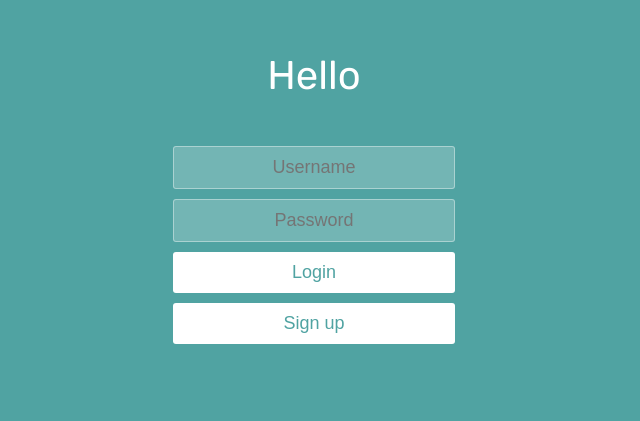
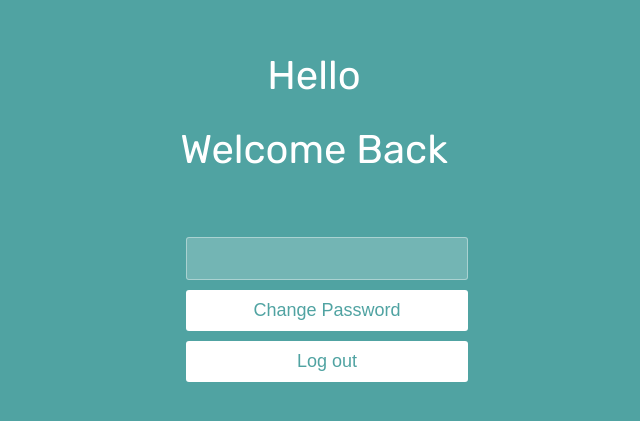
Before and after one commit to Kim-Lancaster/basic-login-project, a React (Create React App) app in the folder frontend/: page / in a window 1280 px wide. Shown: the part 183-604 px from the top of the page, without its empty margins (326-966 px from the left). Built offline with nearby package versions, Linux system fonts and the light colour scheme.

Commit message:
add profile component - not finished

```diff
--- a/frontend/src/components/App.jsx
+++ b/frontend/src/components/App.jsx
@@ -1,20 +1,20 @@
 import React, { useState } from 'react';
-import LoginForm from './LoginForm';
-import SignUpForm from './SignupForm';
+
+import Profile from './Profile';
+import LoginPage from './LoginPage';
 
 function App(){
 
-  const [signUp, setSignUp] = useState(false);
-
+  const [isLoggedIn, setLoggedIn] = useState(false);
   const [apiResponse, setResponse] = useState();
 
   return (<div className='container'>
-    <h1>Hello</h1>
-    {signUp?
-      <SignUpForm setSignUp={setSignUp} setResponse={setResponse}/> :
-      <LoginForm setSignUp={setSignUp} setResponse={setResponse} />
-      }
-    <p>{apiResponse}</p>
+    {!isLoggedIn && <h1>Hello</h1> }
+    {!isLoggedIn ? <Profile user={apiResponse} setResponse={setResponse} setLoggedIn={setLoggedIn} /> :
+    <LoginPage setResponse={setResponse} setLoggedIn={setLoggedIn}/>}
+    {!isLoggedIn && <p>{apiResponse}</p>}
+
+
   </div>)
 }
 
--- a/frontend/src/components/LoginForm.jsx
+++ b/frontend/src/components/LoginForm.jsx
@@ -31,9 +31,12 @@ function LoginForm(props){
             body: JSON.stringify(nameAndPassword)
         }
         fetch("http://localhost:3001/users/login", options)
-        .then(res => res.text())
+        .then(res => res.json())
         .then(data => {
-            props.setResponse(data)
+            props.setResponse(data.text)
+            if(data.success === true){
+                props.setLoggedIn(true);
+            }
         })
     }
 
--- /dev/null
+++ b/frontend/src/components/LoginPage.jsx
@@ -0,0 +1,17 @@
+import React, { useState } from "react";
+import SignUpForm from "./SignupForm";
+import LoginForm from "./LoginForm";
+
+function LoginPage(props){
+
+  const [signUp, setSignUp] = useState(false);
+
+    return <div>
+        {signUp?
+        <SignUpForm setSignUp={setSignUp} setResponse={props.setResponse}/> :
+        <LoginForm setSignUp={setSignUp} setResponse={props.setResponse} setLoggedIn={props.setLoggedIn} />
+        }
+        </div>
+}
+
+export default LoginPage
--- /dev/null
+++ b/frontend/src/components/Profile.jsx
@@ -0,0 +1,46 @@
+import React, { useState } from "react";
+import Input from "./Input";
+
+function Profile (props) {
+
+    const [newPassword, setNewPassword] = useState();
+    const options = {
+        method: "PUT",
+        headers: {"Content-Type": "application/json"},
+        body: JSON.stringify({
+            userName: props.apiResponse,
+            newPassword: newPassword
+        })
+    }
+    function onChange(e){
+        setNewPassword(e.target.value)//stopped here
+        //don't know if it is a problem but state printed to the console
+        //seems to always be on char behind.
+        //have not tested if this will be true on click when
+        //state value us transfered to the backend.
+    }
+    function handlePasswordClick(){
+        fetch('http://localhost:3001/users/update', options)
+    }
+    function handleLogOutClick(){
+        props.setResponse("")
+        props.setLoggedIn(false)
+    }
+
+    return <div>
+            <h1>Welcome Back {props.user}</h1>
+            <div className="logged-in">
+                <Input
+                    onChange={onChange}
+                    value={newPassword}
+                    type="text"
+                    name="userPassword"
+                    id="password"
+                    />
+                <button onClick={handlePasswordClick}>Change Password</button>
+                <button onClick={handleLogOutClick}>Log out</button>
+            </div>
+        </div>
+}
+
+export default Profile;
--- a/frontend/src/components/SignupForm.jsx
+++ b/frontend/src/components/SignupForm.jsx
@@ -31,9 +31,25 @@ function SignUpForm(props){
         }
 
         fetch("http://localhost:3001/users/signUp", options)
-        .then(response => response.text())
+        .then(response => response.json())
         .then(data => {
-            props.setResponse(data)
+            props.setResponse(data.text)
+            if(data.text === 'That user name already exist!'){
+                setUserData(prevValue => {
+                return{
+                        ...prevValue,
+                        userName: ""
+                    }
+                })
+            } else {
+                setUserData({
+                    userName: "",
+                    userPassword: "",
+                    email: ""
+                })
+                props.setSignUp(false)
+            }
+
         })
 
     }
--- a/frontend/src/index.css
+++ b/frontend/src/index.css
@@ -30,7 +30,7 @@ form {
   flex-direction: column;
   align-items: center;
 }
-form input {
+input {
   border: 1px solid rgba(252, 252, 252, 0.4);
   background-color: rgba(252, 252, 252, 0.2);
   width: 250px;
@@ -42,7 +42,7 @@ form input {
   color: white;
 }
 
-form button {
+button {
   appearance: none;
   outline: 0;
   background-color: white;
@@ -54,3 +54,8 @@ form button {
   width: 282px;
   font-size: 18px;
 }
+.logged-in{
+  display: block;
+  width: 20%;
+  margin: 5% auto;
+}
```
Also changed, not shown: 1 other file (tests, documents, lock files or other folders).
